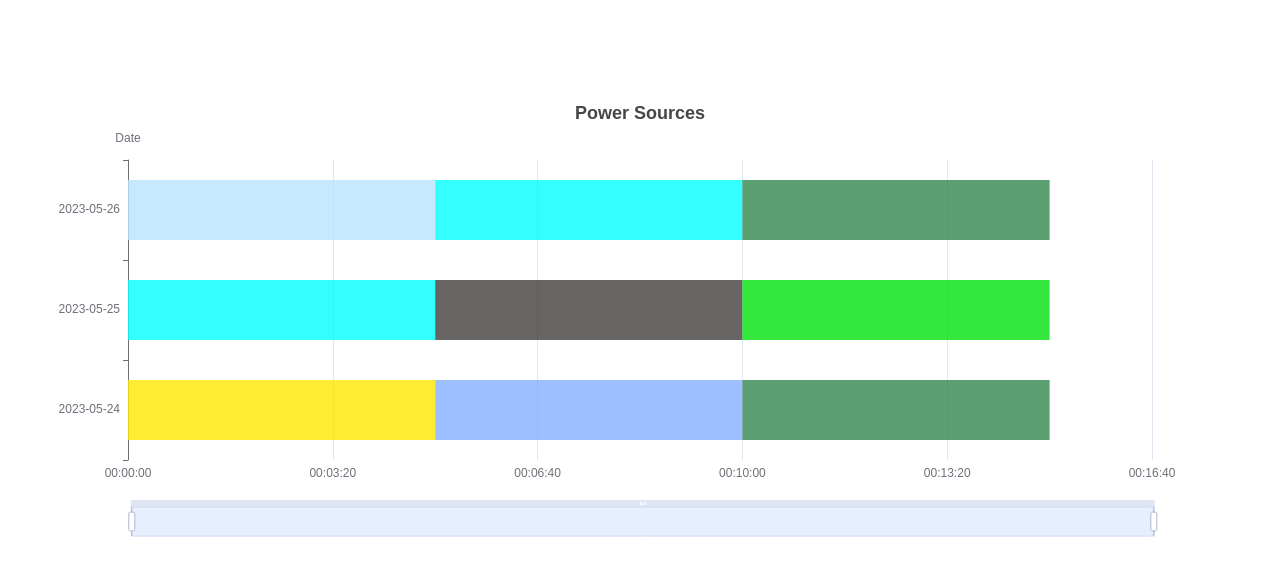
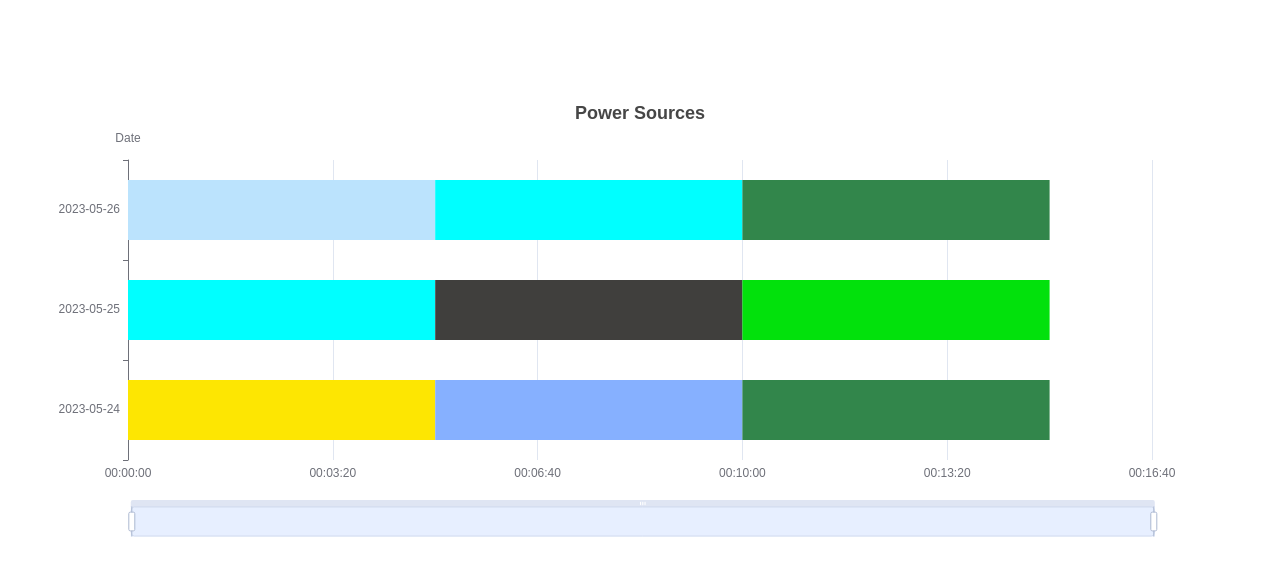
Before and after one commit to Wajid-Aman/electric-supply-bar-chart, a React (Create React App) app: page / in a window 1280 px wide. Shown: the top 576 px of the page. Built offline with nearby package versions, Linux system fonts and the light colour scheme.

Commit message:
removed deprecated api.style()

```diff
--- a/src/pages/supplyBarChart/index.js
+++ b/src/pages/supplyBarChart/index.js
@@ -36,7 +36,6 @@ const SupplyBarChart = () => {
         const typeItem = types.find(
           (item) => item.name === JSONdata[i].sourceTag
         );
-        console.log(miliSecondsToTime(300000))
         const duration = 300000;
         const afterTime = beforeTime + duration;
         data.push({
@@ -49,6 +48,7 @@ const SupplyBarChart = () => {
       }
     }
   });
+
   function renderItem(params, api) {
     const categoryIndex = api.value(0);
     const start = api.coord([api.value(1), categoryIndex]);
@@ -73,7 +73,9 @@ const SupplyBarChart = () => {
         type: "rect",
         transition: ["shape"],
         shape: rectShape,
-        style: api.style(),
+        style: {
+          fill: api.visual('color')
+        }
       }
     );
   }
```
